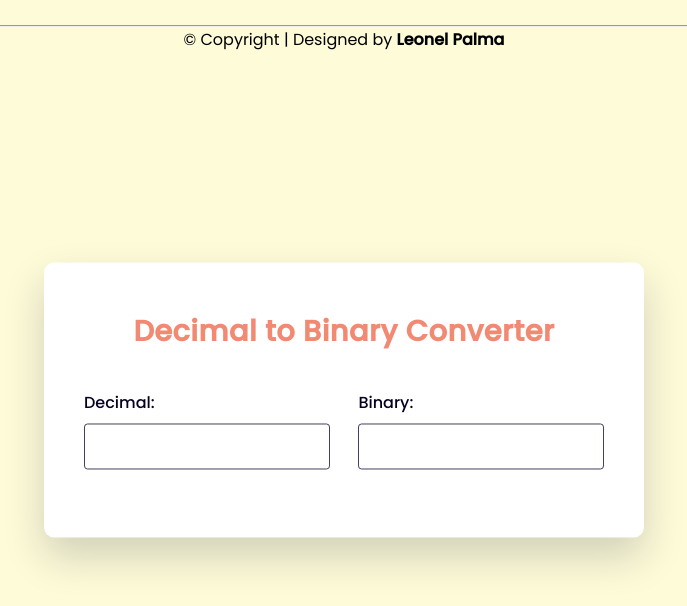
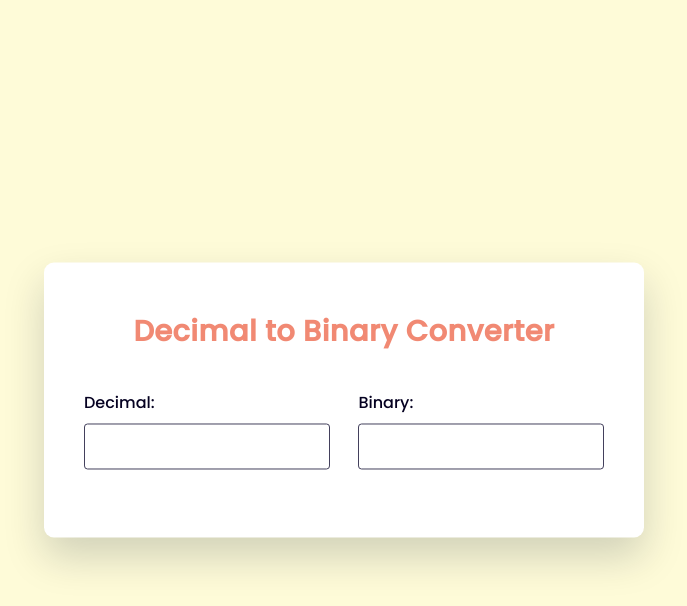
Before and after one commit to LeonelPalma/Decimal-Binary_Converter, a plain HTML site: page index.html in a window 1280 px wide. Shown: the whole page, without its empty margins (296-983 px from the left). Drawn offline with Linux system fonts and the light colour scheme.

Commit message:
Update index.html

```diff
--- a/index.html
+++ b/index.html
@@ -27,11 +27,7 @@
       </div>
       <p id="error-msg"></p>
     </div>
-    <footer>
-    <br><hr>
-      <center> &copy; Copyright | Designed by <b>Leonel Palma</b><center>
-    <br>
-    </footer>
+
     <!-- Script -->
     <script src="script.js"></script>
   </body>
```
